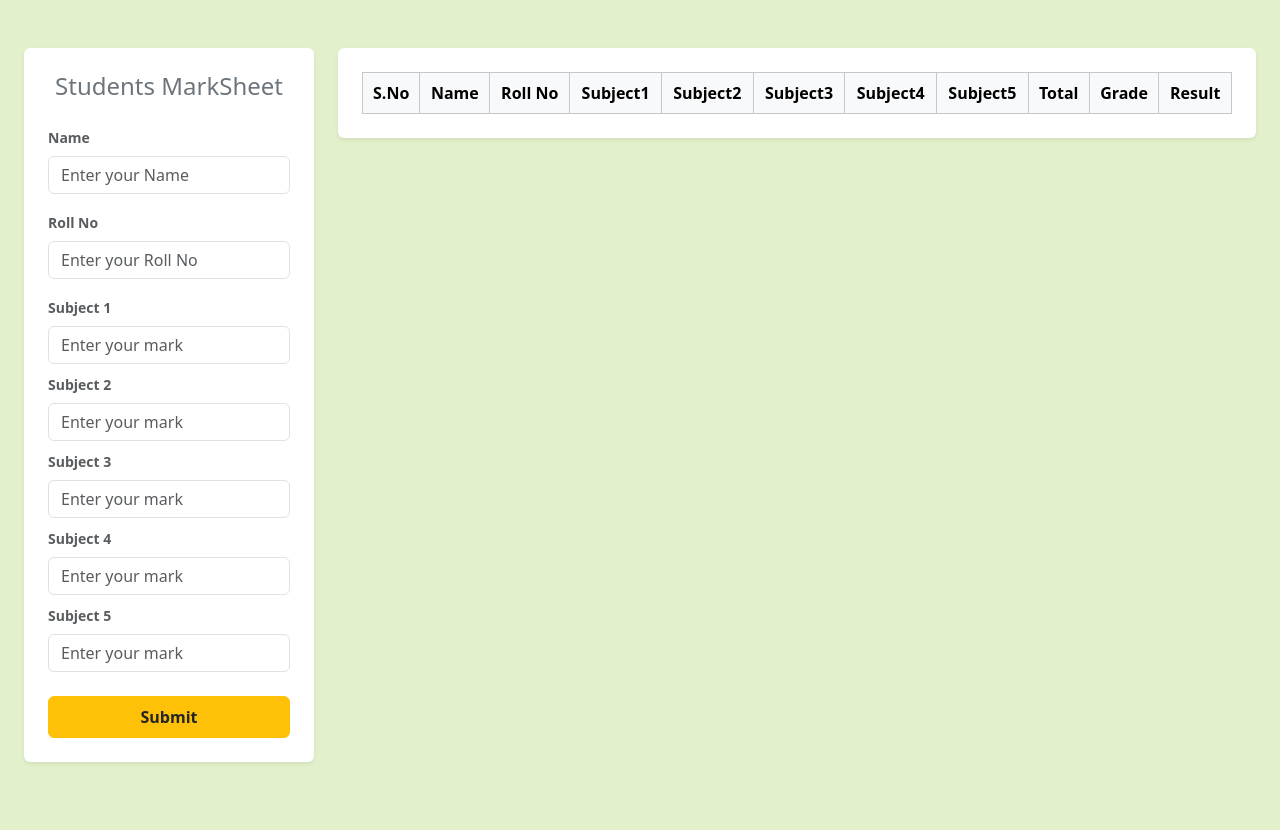
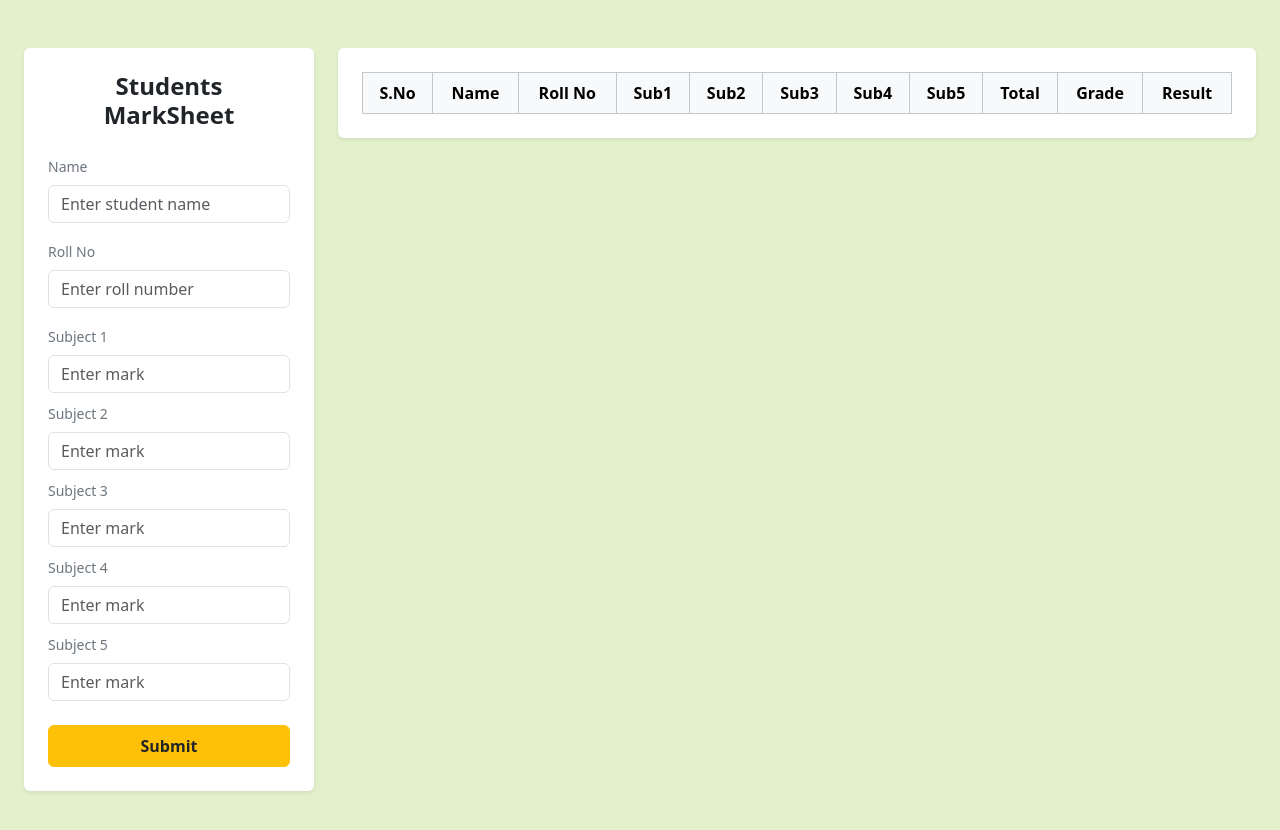
Before and after one commit to Shahira21/Student-Mark-Sheet, a plain HTML site: page index.html in a window 1280 px wide. Drawn offline with nearby package versions, Linux system fonts and the light colour scheme.

Commit message:
Refactor index.html for improved styling and structure
Updated HTML structure and styling for the Students MarkSheet. Changed class names for pass/fail text and improved form labels.

```diff
--- a/index.html
+++ b/index.html
@@ -4,56 +4,59 @@
     <meta charset="UTF-8">
     <meta name="viewport" content="width=device-width, initial-scale=1.0">
     <title>Students MarkSheet</title>
-          <link href="https://cdn.jsdelivr.net/npm/bootstrap@5.3.8/dist/css/bootstrap.min.css" rel="stylesheet" integrity="sha384-sRIl4kxILFvY47J16cr9ZwB07vP4J8+LH7qKQnuqkuIAvNWLzeN8tE5YBujZqJLB" crossorigin="anonymous">
+    <!-- Bootstrap 5 CSS CDN -->
+     <link href="https://cdn.jsdelivr.net/npm/bootstrap@5.3.8/dist/css/bootstrap.min.css" rel="stylesheet" integrity="sha384-sRIl4kxILFvY47J16cr9ZwB07vP4J8+LH7qKQnuqkuIAvNWLzeN8tE5YBujZqJLB" crossorigin="anonymous">
+
     <style>
         body {
             background-color: #e2f0cb;
             min-height: 100vh;
         }
-        .text-pass {
+        .pass-text {
             color: #2e7d32;
             font-weight: bold;
         }
-        .text-fail {
+        .fail-text {
             color: #c62828;
             font-weight: bold;
         }
     </style>
 </head>
 <body>
+
     <div class="container-fluid py-5 px-4">
         <div class="row g-4">
             <div class="col-12 col-md-4 col-lg-3">
                 <div class="card shadow-sm border-0 p-4">
-                    <h2 class="text-center h4 mb-4 text-secondary font-weight-bold">Students MarkSheet</h2>
+                    <h2 class="text-center h4 mb-4 fw-semibold text-dark">Students MarkSheet</h2>
                     <form id="markSheetForm">
                         <div class="mb-3">
-                            <label for="name" class="form-label fw-semibold text-muted small">Name</label>
-                            <input type="text" class="form-control" id="name" required placeholder="Enter your Name" autocomplete="off">
+                            <label for="name" class="form-label fw-medium text-secondary small">Name</label>
+                            <input type="text" class="form-control" id="name" required placeholder="Enter student name" autocomplete="off">
                         </div>
                         <div class="mb-3">
-                            <label for="rollNo" class="form-label fw-semibold text-muted small">Roll No</label>
-                            <input type="number" class="form-control" id="rollNo" required placeholder="Enter your Roll No">
+                            <label for="rollNo" class="form-label fw-medium text-secondary small">Roll No</label>
+                            <input type="number" class="form-control" id="rollNo" required placeholder="Enter roll number">
                         </div>
                         <div class="mb-2">
-                            <label for="sub1" class="form-label fw-semibold text-muted small">Subject 1</label>
-                            <input type="number" class="form-control" id="sub1" min="0" max="100" required placeholder="Enter your mark">
+                            <label for="sub1" class="form-label fw-medium text-secondary small">Subject 1</label>
+                            <input type="number" class="form-control" id="sub1" min="0" max="100" required placeholder="Enter mark">
                         </div>
                         <div class="mb-2">
-                            <label for="sub2" class="form-label fw-semibold text-muted small">Subject 2</label>
-                            <input type="number" class="form-control" id="sub2" min="0" max="100" required placeholder="Enter your mark">
+                            <label for="sub2" class="form-label fw-medium text-secondary small">Subject 2</label>
+                            <input type="number" class="form-control" id="sub2" min="0" max="100" required placeholder="Enter mark">
                         </div>
                         <div class="mb-2">
-                            <label for="sub3" class="form-label fw-semibold text-muted small">Subject 3</label>
-                            <input type="number" class="form-control" id="sub3" min="0" max="100" required placeholder="Enter your mark">
+                            <label for="sub3" class="form-label fw-medium text-secondary small">Subject 3</label>
+                            <input type="number" class="form-control" id="sub3" min="0" max="100" required placeholder="Enter mark">
                         </div>
                         <div class="mb-2">
-                            <label for="sub4" class="form-label fw-semibold text-muted small">Subject 4</label>
-                            <input type="number" class="form-control" id="sub4" min="0" max="100" required placeholder="Enter your mark">
+                            <label for="sub4" class="form-label fw-medium text-secondary small">Subject 4</label>
+                            <input type="number" class="form-control" id="sub4" min="0" max="100" required placeholder="Enter mark">
                         </div>
                         <div class="mb-3">
-                            <label for="sub5" class="form-label fw-semibold text-muted small">Subject 5</label>
-                            <input type="number" class="form-control" id="sub5" min="0" max="100" required placeholder="Enter your mark">
+                            <label for="sub5" class="form-label fw-medium text-secondary small">Subject 5</label>
+                            <input type="number" class="form-control" id="sub5" min="0" max="100" required placeholder="Enter mark">
                         </div>
                         <button type="submit" class="btn btn-warning w-100 fw-bold text-dark mt-2 py-2">Submit</button>
                     </form>
@@ -67,24 +70,30 @@
                                 <th>S.No</th>
                                 <th>Name</th>
                                 <th>Roll No</th>
-                                <th>Subject1</th>
-                                <th>Subject2</th>
-                                <th>Subject3</th>
-                                <th>Subject4</th>
-                                <th>Subject5</th>
+                                <th>Sub1</th>
+                                <th>Sub2</th>
+                                <th>Sub3</th>
+                                <th>Sub4</th>
+                                <th>Sub5</th>
                                 <th>Total</th>
                                 <th>Grade</th>
                                 <th>Result</th>
                             </tr>
                         </thead>
+                        <tbody>
+                        </tbody>
                     </table>
                 </div>
             </div>
+
         </div>
     </div>
      <script src="https://cdn.jsdelivr.net/npm/bootstrap@5.3.8/dist/js/bootstrap.bundle.min.js" integrity="sha384-FKyoEForCGlyvwx9Hj09JcYn3nv7wiPVlz7YYwJrWVcXK/BmnVDxM+D2scQbITxI" crossorigin="anonymous"></script>
+
+
     <script>
         let rowCount = 0;
+
         document.getElementById('markSheetForm').addEventListener('submit', function(event) {
             event.preventDefault();
             const name = document.getElementById('name').value.trim();
@@ -97,8 +106,9 @@
             const total = sub1 + sub2 + sub3 + sub4 + sub5;
             const passCriteria = 35;
             const hasPassed = (sub1 >= passCriteria && sub2 >= passCriteria && sub3 >= passCriteria && sub4 >= passCriteria && sub5 >= passCriteria);
+
             const resultText = hasPassed ? "Pass" : "Fail";
-            const resultClass = hasPassed ? "text-pass" : "text-fail";
+            const resultClass = hasPassed ? "pass-text" : "fail-text";
             let grade = "F";
             if (hasPassed) {
                 if (total >= 400) grade = "A";
@@ -110,7 +120,7 @@
             const row = document.createElement('tr');
             row.innerHTML = `
                 <td>${rowCount}</td>
-                <td class="text-start px-3">${name}</td>
+                <td>${name}</td>
                 <td>${rollNo}</td>
                 <td>${sub1}</td>
                 <td>${sub2}</td>
@@ -121,6 +131,7 @@
                 <td class="fw-bold">${grade}</td>
                 <td class="${resultClass}">${resultText}</td>
             `;
+
             tableBody.appendChild(row);
             document.getElementById('markSheetForm').reset();
         });
```
